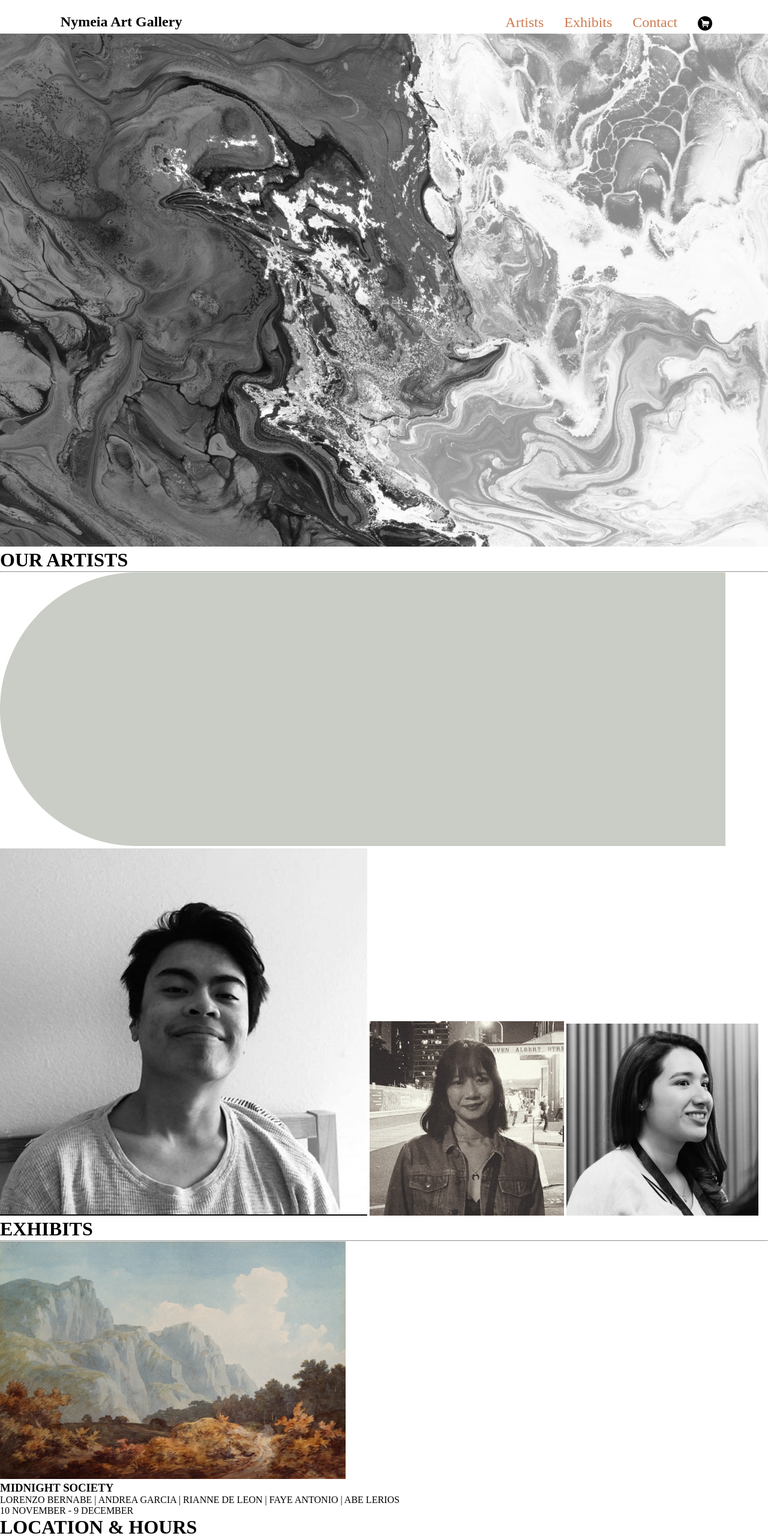
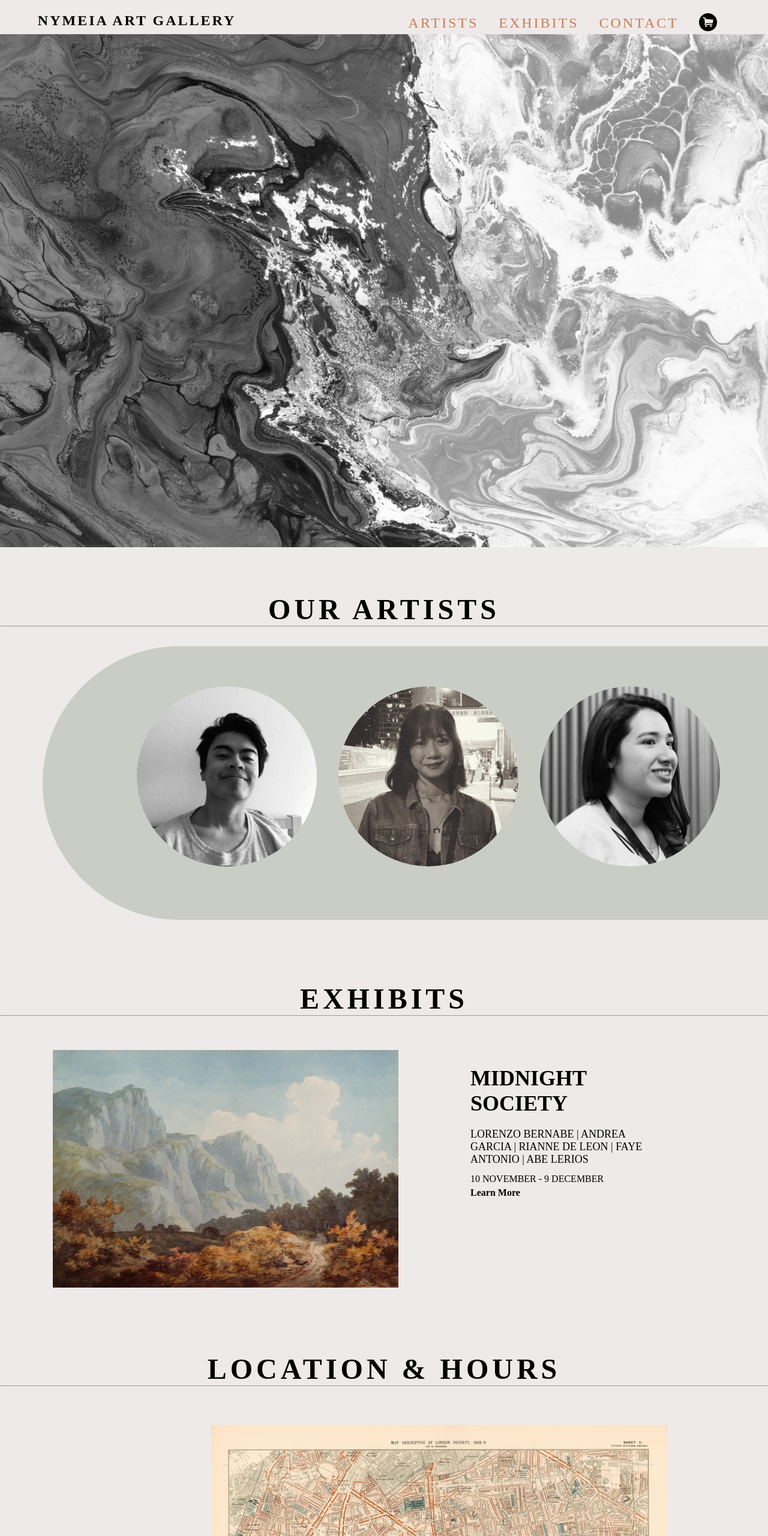
Before and after one commit to sebs-commits/seb-rianne-figma-project, a plain HTML site: page index.html in a window 1280 px wide. Shown: the top 2560 px of the page at 60% size. Drawn offline with Linux system fonts and the light colour scheme; a web font is replaced by a local one.

Commit message:
Completed styling for index/home page

```diff
--- a/index.css
+++ b/index.css
@@ -8,14 +8,14 @@
     padding: 0;
 }
 .home-container{
-
+    background-color: #EEEAE9;
 }
 .nav-container{
     width: 89%;
     margin: auto;
-    margin-top: 1em;
     margin-right: 50px;
     padding: 5px 0 5px;
+    padding-top: 1em;
     display: flex;
     align-items: center;
     justify-content: space-between;
@@ -26,13 +26,13 @@
     position: relative;
     margin: 0 5px;
     text-align: justify;
-    position: relative;
-    right: 28px;
+    right: 20px;
     font-size: 24px;
+    letter-spacing: 3px;
 }
 .cart-logo{
     position: relative;
-    max-width: 24px;
+    max-width: 30px;
     top: 6px;
 }
 a{
@@ -40,20 +40,104 @@ a{
     color: #CD7C51;
     padding: 0 10px 0 10px;
 }
+.home-button .a{
+    letter-spacing: 14%;
+}
 .home-button{
     color: black;
     font-weight: bold;
     font-size: 24px;
+    position: relative;
+    left: -38px;
+    letter-spacing: 3px;
 }
+/* I might need to change the hero section later on, I am not quite satisfied with how its coded. I feel like there
+is a better way of positioning and centering it. */
 .hero-image{
     text-align: center;
 }
 .large-image{
-width: 1282px;
-height: 855px;
-left: 79px;
-top: 114px;
-
-background: url(pawel-czerwinski-xubOAAKUwXc-unsplash.jpg);
-
+    width: 1282px;
+    height: 855px;
+    left: 79px;
+    top: 114px;
+    /* background: url(pawel-czerwinski-xubOAAKUwXc-unsplash.jpg); */
 }
+.section-titles{
+    text-align: center;
+    font-size: 48px;
+    letter-spacing: 6px;
+    font-weight: bolder;
+    padding-top: 1.5em;
+}
+.vector-container{
+    background-image: url(images/Vector.png);
+    background-repeat: no-repeat;
+    background-position: right;
+    position:relative;
+    width: 100%;
+    height: 456px;
+    padding-top: 4em;
+}
+.portrait-container{
+    position: relative;
+    float: right;
+    top: 2.2em;
+    right: 4em;
+    background-color: #CACDC5;
+}
+.portrait1{
+    max-width: 300px;
+    max-height: 300px;
+    border-radius: 50%;
+    padding-left: 1em;
+    padding-right: 1em;
+    border-color: #CACDC5;
+}
+.exhibit-container{
+    display: flex;
+    width: -moz-fit-content;
+}
+.exhibit-pic{
+    float: left;
+    padding: 3.5em 3.5em 2em 5.5em;
+}
+.exhibit-text-container{
+    float: right;
+    padding: 4em 10em 4em 4em;
+}
+h3{
+    font-size: 36px;
+    padding: 0.5em 0 0.3em 0;
+}
+.text1{
+    font-size: 18px;
+    padding: 0.5em 1em 0.3em 0;
+}
+.text2{
+    padding: 0.5em 1em 0.3em 0;
+}
+.text3{
+    padding: 0.5em 1em 0.3em 0;
+    color: black;
+    font-weight: bold;
+}
+.location-container{
+    padding: 4em 22em 4em 22em;
+    text-align: center;
+}
+.map1{
+    position:static;
+}
+.locate-text1{
+    float: left;
+}
+.locate-text2{
+    float: right;
+    text-align: end;
+    padding-left: 2em;
+}
+.copyright-footer{
+    text-align: center;
+    padding: 2em 2em 5em 2em;
+}
--- a/index.html
+++ b/index.html
@@ -10,45 +10,55 @@
 <body>
     <div class="home-container">
         <div class="nav-container">
-            <a href="#"><p class="home-button">Nymeia Art Gallery</p></a>
+            <a href="#"><p class="home-button">NYMEIA ART GALLERY</p></a>
             <ul>
-                <li><a href="#">Artists</a></li>
-                <li><a href="#">Exhibits</a></li>
-                <li><a href="#">Contact</a></li>
+                <li><a href="#">ARTISTS</a></li>
+                <li><a href="#">EXHIBITS</a></li>
+                <li><a href="#">CONTACT</a></li>
                 <li><a href="#"><img src="images/shopping_cart_icon.png" class="cart-logo"/></a></li>
             </ul>
         </div>
         <div class="hero-image">
             <img class="large-image" src="images/homepage_pic.png"/>
         </div>
-        <h1>OUR ARTISTS</h1>
+        <h1 class="section-titles">OUR ARTISTS</h1>
         <hr>
         <div class="vector-container">
-            <img src="images/Vector.png" class="vector">
             <div class="portrait-container">
                 <img class="portrait1" src="images/lorenzo_portrait.png">
-                <img class="portrait2" src="images/rianne_portrait.png">
-                <img class="portrait3" src="images/andy_portrait.png">
+                <img class="portrait1" src="images/rianne_portrait.png">
+                <img class="portrait1" src="images/andy_portrait.png">
+                <!-- <img src="images/Vector.png" class="vector"> -->
             </div>
-            <h1>EXHIBITS</h1>
-            <hr>
         </div>
+        <h1 class="section-titles">EXHIBITS</h1>
+        <hr>
         <div class="exhibit-container">
+            <div class="exhibit-pic">
             <img src="images/default_pic1.png"/>
+            </div>
             <div class="exhibit-text-container">
                 <h3>MIDNIGHT SOCIETY</h3>
-                <p>LORENZO BERNABE | ANDREA GARCIA | RIANNE DE LEON | FAYE ANTONIO | ABE LERIOS</p>
-                <p>10 NOVEMBER - 9 DECEMBER</p>
+                <p class="text1">LORENZO BERNABE | ANDREA GARCIA | RIANNE DE LEON | FAYE ANTONIO | ABE LERIOS</p>
+                <p class="text2">10 NOVEMBER - 9 DECEMBER</p>
+                <p><a href="#" class="text3">Learn More</a></p>
             </div>
         </div>
-        <h1>LOCATION & HOURS</h1>
+        <h1 class="section-titles">LOCATION & HOURS</h1>
         <hr>
         <div class="location-container">
-            <img src="images/photo-1582909186673-10a27bde0bbb 1.png">
-            <p>111 New York Road, Cubao</p>
-            <p>Quezon City, Philippines</p>
-            <p>Opening Hours Monday to Friday : 10AM to 5PM</p>
+            <div>
+                <img class="map1" src="images/photo-1582909186673-10a27bde0bbb 1.png">
+            </div>
+            <div class="locate-text1">
+                <p>111 New York Road, Cubao</p>
+                <p>Quezon City, Philippines</p>
+            </div>
+            <div class="locate-text2">
+                <p>Opening Hours Monday to Friday : 10AM to 5PM</p>
+            </div>
         </div>
+        <hr>
         <div class="copyright-footer">
             <p>Copyright &copy; Nymeia Art Gallery 2021</p>
         </div>
```
